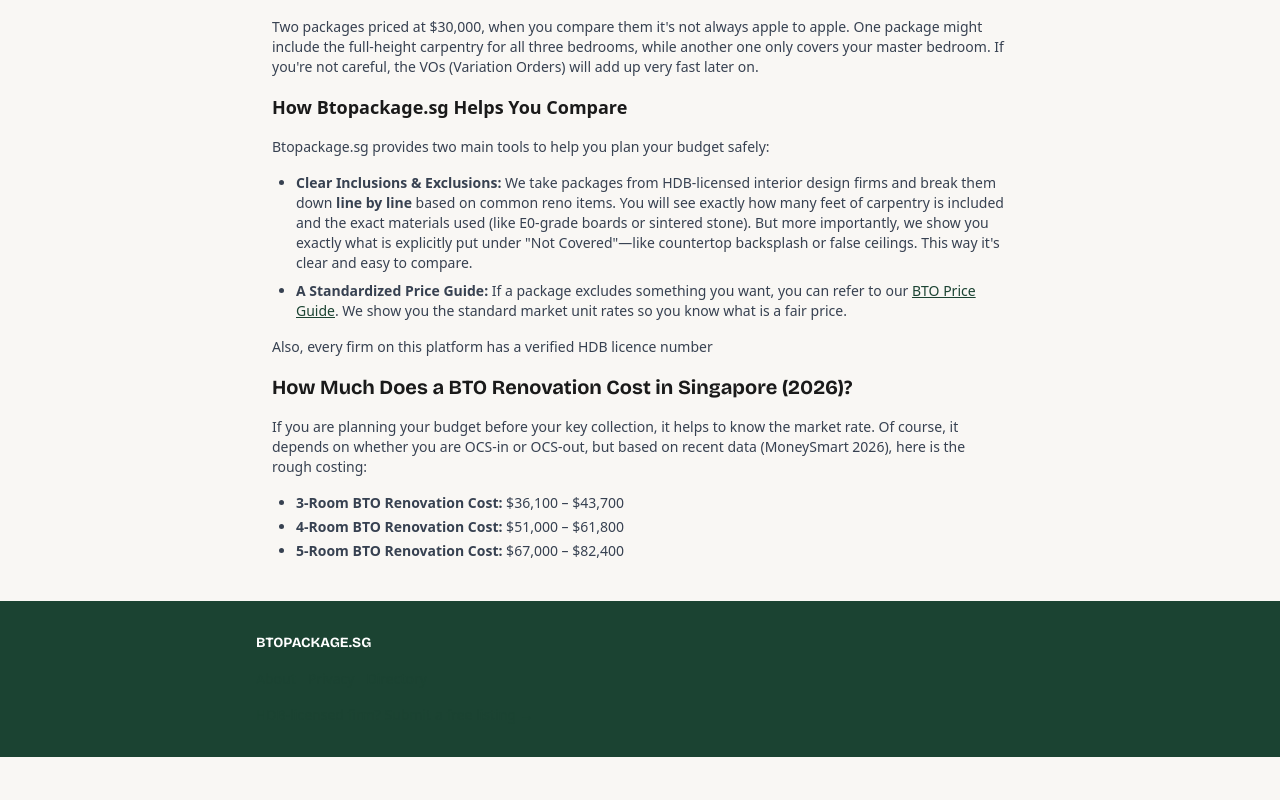
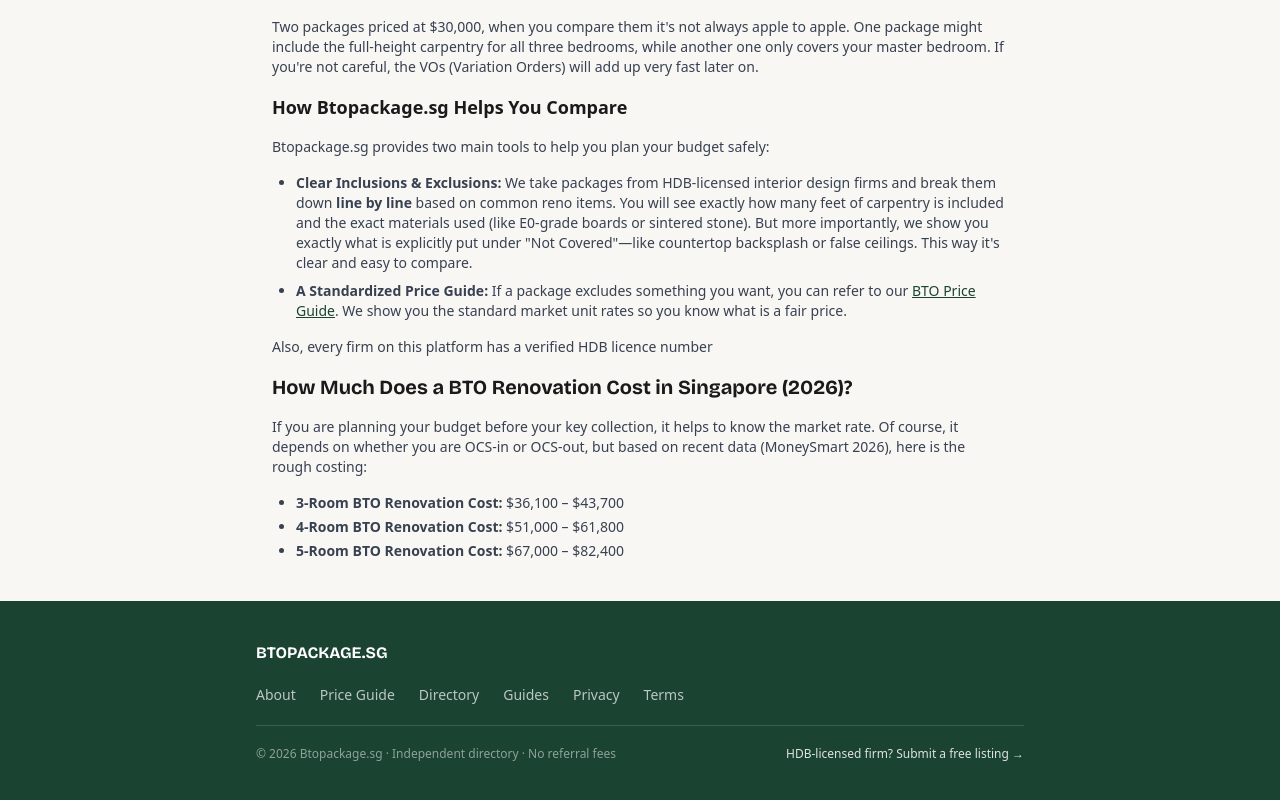
Before and after one commit to chylerbot-beep/btopackage, a Next.js app: page / in a window 1280 px wide. Shown: the part 1049-1849 px from the top of the page. Before the commit the page ends 1806 px from the top, so only its background shows below. Built offline with nearby package versions, Linux system fonts and the light colour scheme; no server answers; the database is empty.

Commit message:
Update home footer layout and links

```diff
--- a/app/page.tsx
+++ b/app/page.tsx
@@ -220,20 +220,45 @@ export default async function Home() {
         </ul>
       </section>
 
-      <footer className="bg-[#1B4332] px-4 py-8 text-sm text-[rgba(255,255,255,0.7)]">
-        <div className="mx-auto flex w-full max-w-3xl flex-col gap-4">
+      <footer className="bg-[#1B4332] px-4 py-10 text-sm">
+        <div className="mx-auto w-full max-w-3xl">
           <p
-            className="font-bold text-white"
+            className="mb-5 text-base font-bold text-white"
             style={{ fontFamily: 'var(--font-bricolage-grotesque)' }}
           >
             BTOPACKAGE.SG
           </p>
-          <nav className="flex flex-wrap gap-3">
-            <Link href="/about">About</Link>
-            <Link href="/privacy">Privacy</Link>
-            <Link href="/directory">Directory</Link>
+          <nav className="mb-5 flex flex-wrap gap-x-6 gap-y-3">
+            <Link href="/about" className="text-[rgba(255,255,255,0.7)] hover:text-white">
+              About
+            </Link>
+            <Link href="/price-guide" className="text-[rgba(255,255,255,0.7)] hover:text-white">
+              Price Guide
+            </Link>
+            <Link href="/directory" className="text-[rgba(255,255,255,0.7)] hover:text-white">
+              Directory
+            </Link>
+            <Link href="/guides" className="text-[rgba(255,255,255,0.7)] hover:text-white">
+              Guides
+            </Link>
+            <Link href="/privacy" className="text-[rgba(255,255,255,0.7)] hover:text-white">
+              Privacy
+            </Link>
+            <Link href="/terms" className="text-[rgba(255,255,255,0.7)] hover:text-white">
+              Terms
+            </Link>
           </nav>
-          <Link href="/submit">HDB-licensed firm? Submit a free listing →</Link>
+          <div className="flex flex-col gap-3 border-t border-[rgba(255,255,255,0.15)] pt-5 sm:flex-row sm:items-center sm:justify-between">
+            <p className="text-xs text-[rgba(255,255,255,0.5)]">
+              © 2026 Btopackage.sg · Independent directory · No referral fees
+            </p>
+            <Link
+              href="/submit"
+              className="text-xs font-medium text-[rgba(255,255,255,0.85)] hover:text-white"
+            >
+              HDB-licensed firm? Submit a free listing →
+            </Link>
+          </div>
         </div>
       </footer>
     </main>
```
